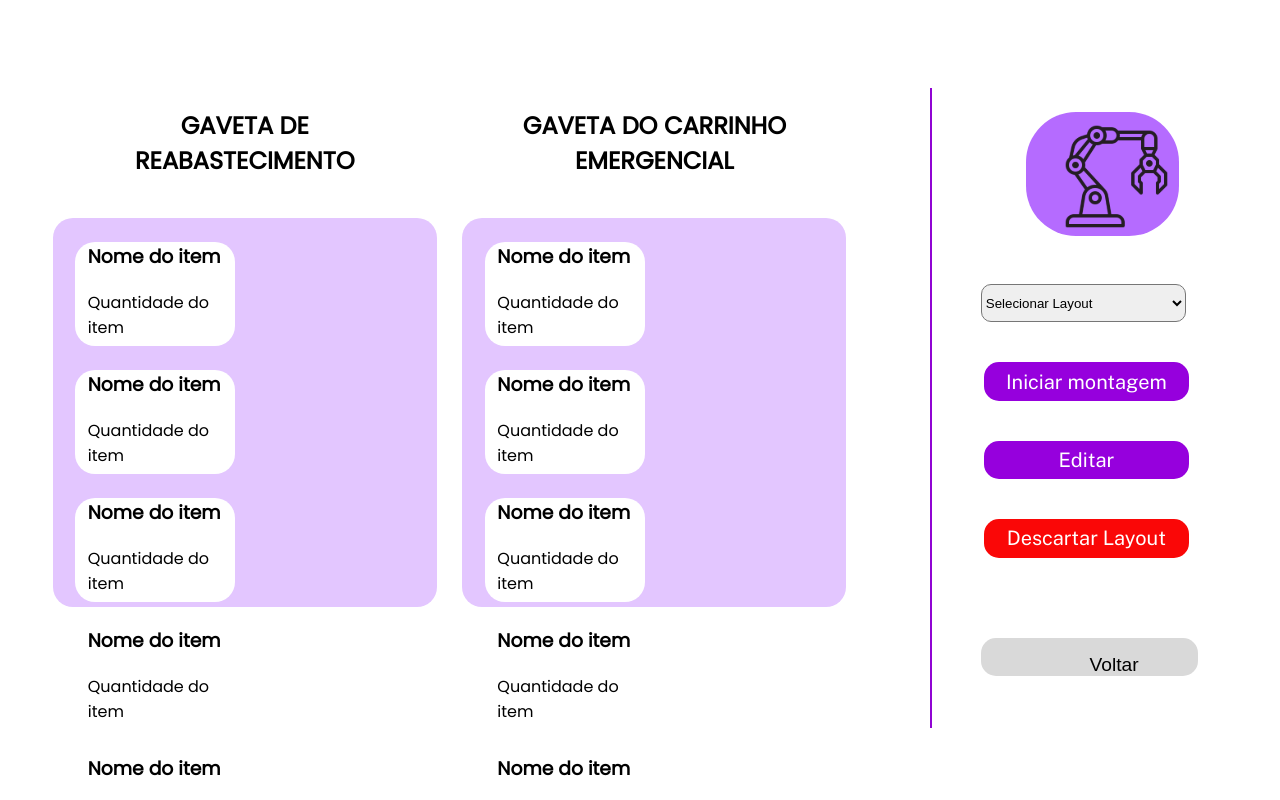
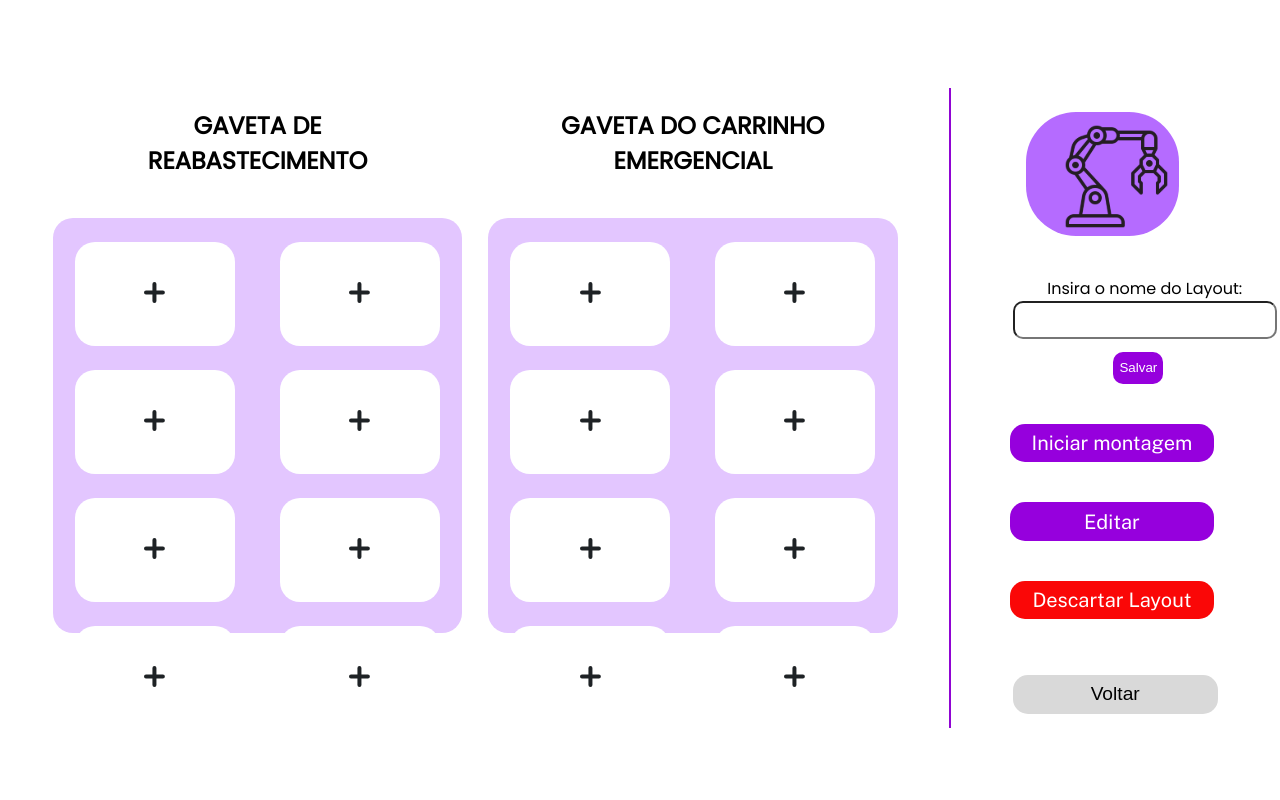
Before and after one commit to Inteli-College/2024-T0008-EC05-G03, a React (Vite) app in the folder frontend-violeta/: page / in a window 1280 px wide. Shown: the top 800 px of the page. Built offline with nearby package versions, Linux system fonts and the light colour scheme.

Commit message:
fixed css

```diff
--- a/frontend-violeta/src/index.css
+++ b/frontend-violeta/src/index.css
@@ -33,7 +33,7 @@ header {
 }
 
 .linhaVertical {
-  margin-left: 70.5vw;
+  margin-left: 72vw;
   margin-top: 10vh;
   height: 80vh;
   width: 2px;
@@ -45,17 +45,23 @@ header {
   background-color: #D9D9D9;
   border: none;
   color: black;
-  padding: 2vh 8.5vw;
   margin-left: 0.5vw;
   cursor: pointer;
   border-radius: 15px;
   font-size: larger;
   width: 16vw;
   height: 3vw;
-  margin-top: 10vh;
+  margin-top: 7vh;
 }
 
 .btVoltar:hover {
   background-color: #B0B0B0;
   color: white;
 }
+
+.buttonsPainel {
+  position: inherit;
+  margin-left: 9.5vw;
+  margin-top: 47vh;
+  text-align: center;
+}
--- a/frontend-violeta/src/main.jsx
+++ b/frontend-violeta/src/main.jsx
@@ -4,9 +4,10 @@ import './index.css'
 import Montar from './pages/Montar/Montar.jsx'
 import Selecionado from './pages/Selecionado/Selecionado.jsx'
 import ControleBR from './pages/ControleBR/ControleBR.jsx'
+import Selecionar from './pages/Selecionar/Selecionar.jsx'
 
 ReactDOM.createRoot(document.getElementById('root')).render(
   <React.StrictMode>
-    <Selecionado />
+    <Montar />
   </React.StrictMode>,
 )
--- a/frontend-violeta/src/pages/Montar/Montar.css
+++ b/frontend-violeta/src/pages/Montar/Montar.css
@@ -71,25 +71,21 @@
     text-align: center;
 }
 
+
 .insertName {
     border-radius: 10px;
     height: 4vh;
-    width: 35vh;
+    width: 32vh;
 }
 
 .saveName {
-    margin-left: vw;
+    margin-left: -1vw;
     margin-top: 1vw;
     background-color: #9600DD;
     color: #fff;
     border: none;
     height: 4vh;
     border-radius: 10px;
-}
-
-.buttonsPainel {
-    margin-left: 7vw;
-    text-align: center;
 }
 
 .botaoDelete {
--- a/frontend-violeta/src/pages/Selecionado/Selecionado.css
+++ b/frontend-violeta/src/pages/Selecionado/Selecionado.css
@@ -20,10 +20,11 @@
 
 .backgroundCarrinho {
     display: flex;
+    flex-direction: row;
     margin-top: 5vh;
     background-color: #E3C6FF;
-    width: 30vw;
-    height: 30.4vw;
+    width: 32vw;
+    height: 32.4vw;
     border-radius: 20px;
 }
 
@@ -71,10 +72,6 @@
     border-radius: 10px;
 }
 
-.buttonsPainel {
-    margin-left: 7vw;
-}
-
 .botaoDelete {
     background-color: #FA0707;
     border: none;
@@ -92,3 +89,33 @@
     background-color: #D40000;
     color: white;
 }
+
+/* Selecionar.css */
+
+.pageContent {
+    display: flex;
+    flex-direction: row;
+}
+
+.layoutsContainer {
+    display: flex;
+    flex-direction: column;
+    width: 60vw;
+    margin-left: 1.5vw;
+}
+
+.layoutInfo {
+    width: 60vw;
+    height: 10vh;
+    border-radius: 15px;
+    text-align: left;
+    border-color: #B49EBF;
+    cursor: pointer;
+    background-color: #FFFFFF;
+    margin-top: 2vh;
+}
+
+.logoCompleta {
+    width: 25vw;
+    margin-left: 5vw;
+}
--- a/frontend-violeta/src/pages/Selecionar/Selecionar.css
+++ /dev/null
@@ -1,33 +0,0 @@
-.pageContent {
-    display: flex;
-    flex-direction: row;
-}
-
-.layoutsContainer {
-    display: flex;
-    flex-direction: column;
-    width: 60vw;
-    margin-left: 1.5vw;
-}
-
-.layoutInfo {
-    width: 60vw;
-    height: 10vh;
-    border-radius: 15px;
-    text-align: left;
-    border-color: #B49EBF;
-    cursor: pointer;
-    background-color: #FFFFFF;
-    margin-top: 2vh;
-}
-
-.painelDeControle {
-    display: flex;
-    flex-direction: column;
-    align-content: center;
-    margin-left: 2vw;
-}
-
-.buttonsPainel {
-    margin-left: 7vw;
-}
--- a/frontend-violeta/src/pages/Selecionar/Selecionar.jsx
+++ b/frontend-violeta/src/pages/Selecionar/Selecionar.jsx
@@ -1,5 +1,6 @@
-import './Selecionar.css'
+import '../Selecionado/Selecionado.css'
 import logoCompleta from '../../assets/logo_completa.svg'
+import React from 'react';
 
 function Selecionar() {
     return (
@@ -28,7 +29,7 @@ function Selecionar() {
             </div>
             <div className='linhaVertical'></div>
             <div className='painelDeControle'>
-                <img src={logoCompleta} />
+                <img src={logoCompleta} className='logoCompleta'/>
                 <div className='buttonsPainel'>
                     <form action='/novolayout'><button className='botaoPadrao'>Novo Layout</button></form>
                     <form action='/exportarlayout'><button className='botaoPadrao'>Exportar Layout</button></form>
```
